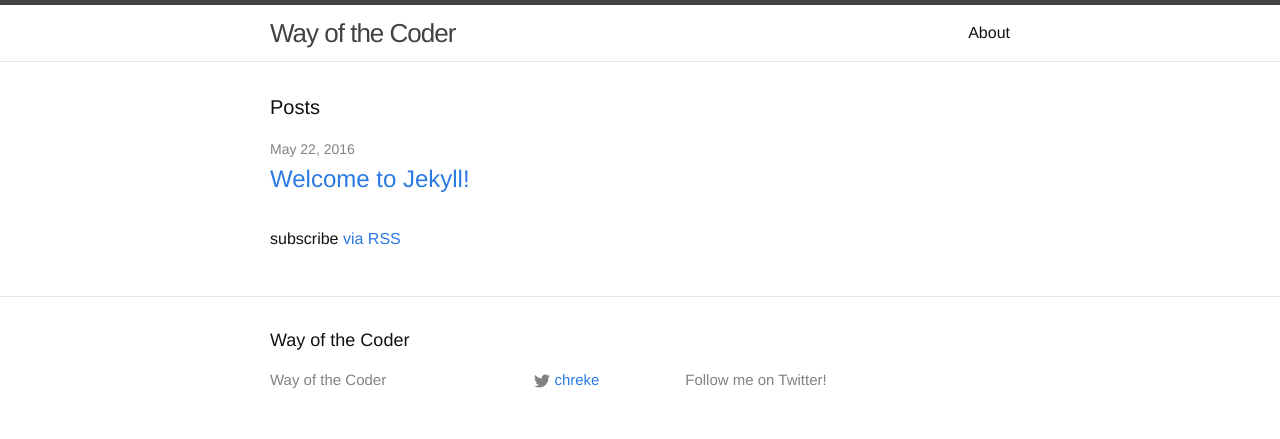
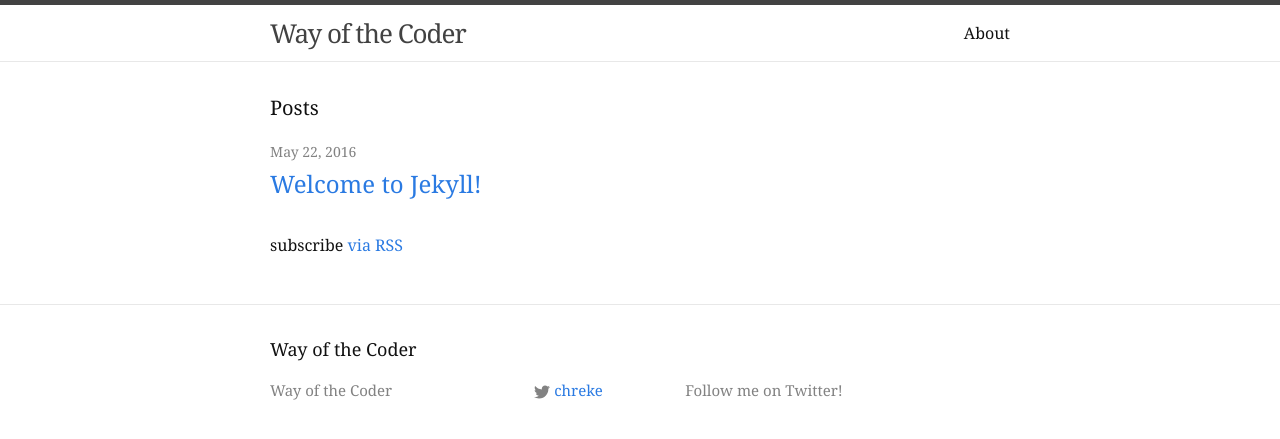
Before and after one commit to chreke/programming-blog, a Jekyll site: the page built from index.html, in a window 1280 px wide. Shown: the top 439 px of the page. Built offline with Jekyll 4.4.1, drawn with Linux system fonts in a browser that asks for light colours.

Commit message:
Fix font settings

```diff
--- a/_sass/_base.scss
+++ b/_sass/_base.scss
@@ -21,6 +21,7 @@ body {
     color: $text-color;
     background-color: $background-color;
     -webkit-text-size-adjust: 100%;
+    -webkit-font-smoothing: antialiased;
 }
 
 
--- a/css/main.scss
+++ b/css/main.scss
@@ -6,10 +6,10 @@
 
 
 // Our variables
-$base-font-family: Helvetica, Arial, sans-serif;
+$base-font-family: Georgia;
 $base-font-size:   16px;
 $small-font-size:  $base-font-size * 0.875;
-$base-line-height: 1.5;
+$base-line-height: 1.6;
 
 $spacing-unit:     30px;
 
```
